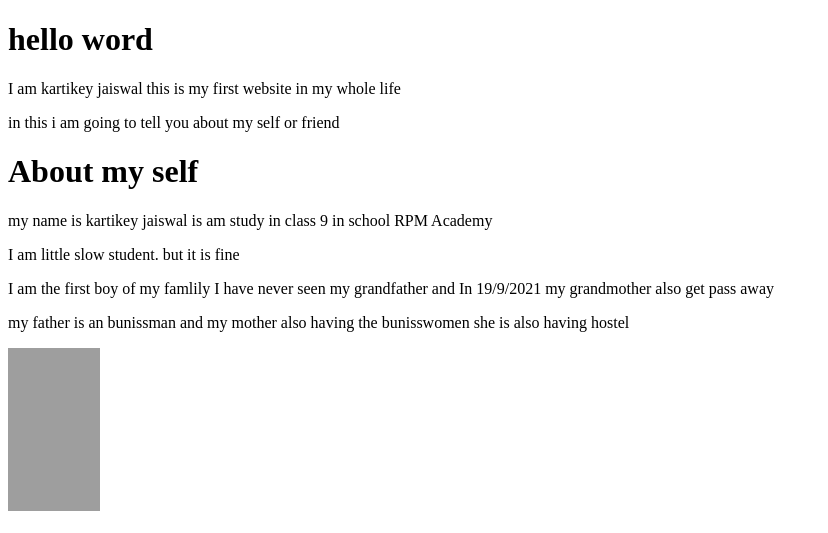
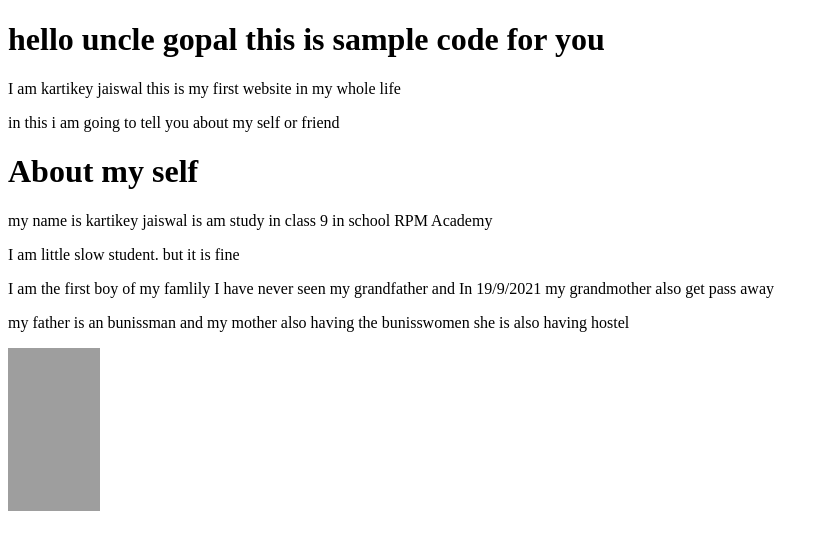
Before and after one commit to HMAZON/sg-mart, a plain HTML site: page index.html in a window 1280 px wide. Shown: the top 533 px of the page, without its empty margins (0-828 px from the left). Drawn offline with Linux system fonts and the light colour scheme; grey boxes are pictures that could not be loaded.

Commit message:
Update index.html

```diff
--- a/index.html
+++ b/index.html
@@ -7,7 +7,7 @@
     <title>about kartikey jaiswal 9569</title>
 
 </head>
-<body><h1>hello word</h1>
+<body><h1>hello uncle gopal this is sample code for you</h1>
     <p>I am kartikey jaiswal this is my first website in my whole life </p>
 
     <p>in this i am going to tell you about my self or friend </p>
```
